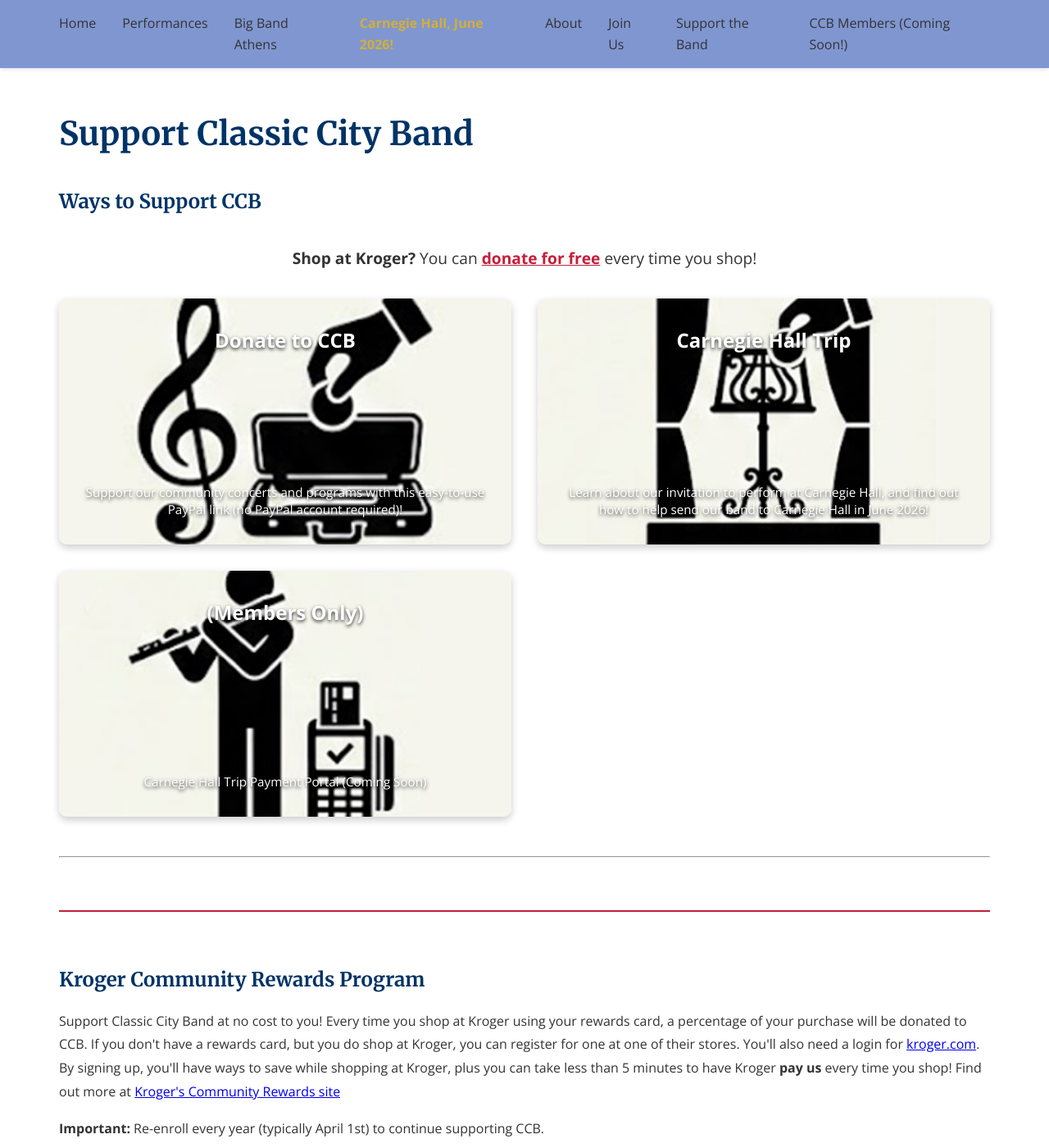
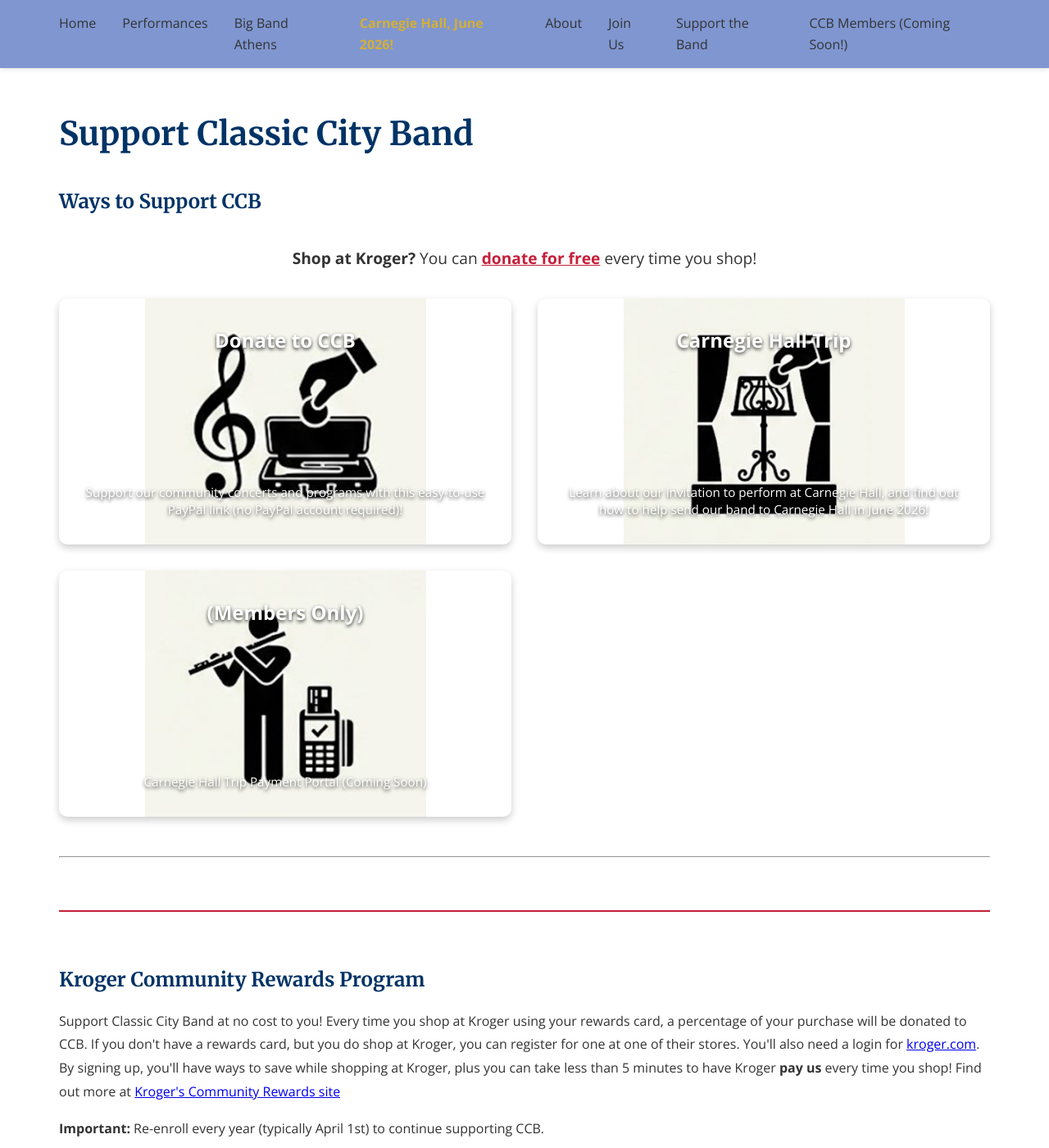
Before and after one commit to webmasterCCB/CCBwebsite, a Jekyll site: the page built from support.md, in a window 1280 px wide and 1400 px high. Shown: the whole window at 82% size. Built offline with Jekyll 4.4.1, drawn with Linux system fonts in a browser that asks for light colours.

Commit message:
Update style.css

```diff
--- a/assets/css/style.css
+++ b/assets/css/style.css
@@ -453,6 +453,15 @@ footer {
   border-radius: 8px;
 }
 
+/* Support page specific background */
+.page-content {
+  background: var(--white);
+}
+
+body.support-page .page-content {
+  background: #7f96d0;
+}
+
 /* Support Grid */
 .support-grid {
   display: grid;
@@ -462,7 +471,7 @@ footer {
 }
 
 .support-card {
-  background-size: cover;
+  background-size: contain;
   background-repeat: no-repeat;
   background-position: center;
   color: var(--white);
```
